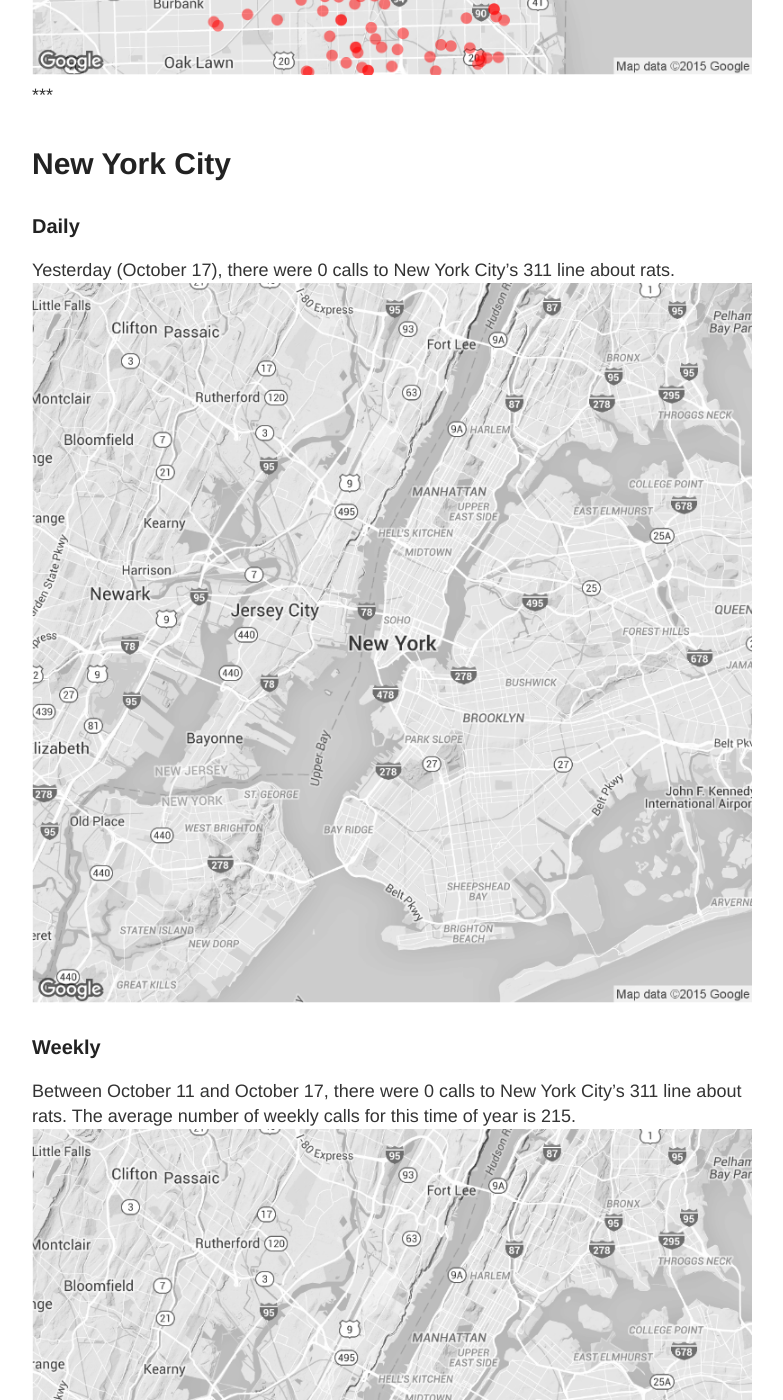
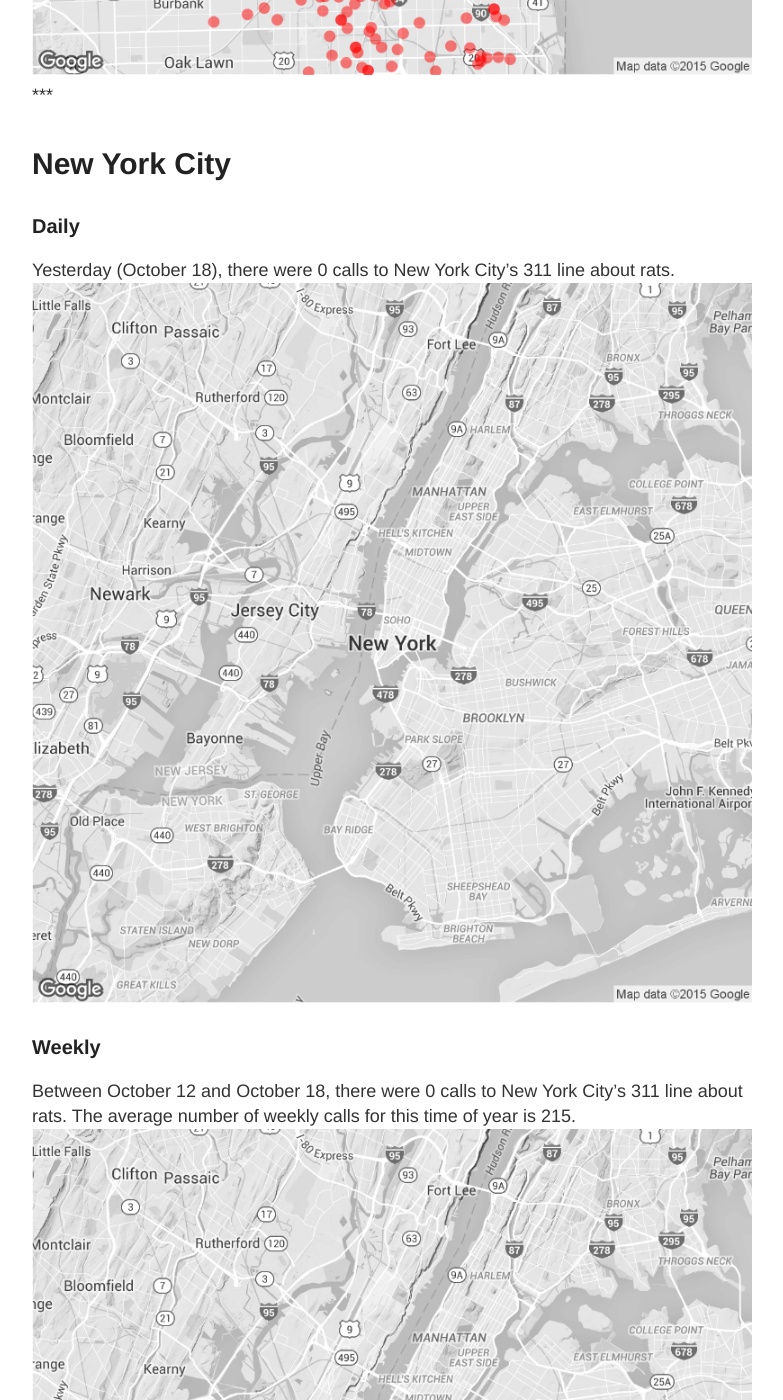
Before and after one commit to DanielHadley/ratmaps, a Jekyll site: the page built from daily.md, in a window 1280 px wide and 1400 px high, scrolled down 1986 px. Shown: the whole window, without its empty margins (248-1031 px from the left). Built offline with Jekyll 4.4.1, drawn with Linux system fonts in a browser that asks for light colours; comment, search, counter and statistics services are not loaded; some of the changed text lies outside the part shown.

Commit message:
Daily Maps

```diff
--- a/daily.md
+++ b/daily.md
@@ -15,22 +15,22 @@
 
 ### Daily
 
-Yesterday (October 17), there were 2 calls to Chicago's 311 line about rats.
+Yesterday (October 18), there were 45 calls to Chicago's 311 line about rats.
 ![Chicago rat calls to 311 weekly map]({{ site.cityimages }}/daily/Chicago_Rat_Map_Daily.png)
 
 ### Weekly
-Between October 11 and October 17, there were 866 calls to Chicago's 311 line about rats. The average number of weekly calls for this time of year is 641.
+Between October 12 and October 18, there were 924 calls to Chicago's 311 line about rats. The average number of weekly calls for this time of year is 641.
 ![Chicago rat calls to 311 weekly map]({{ site.cityimages }}/daily/Chicago_Rat_Map_Weekly.png)
 ***
 # New York City <a id="nyc"><a>
 
 ### Daily
 
-Yesterday (October 17), there were 0 calls to New York City's 311 line about rats.
+Yesterday (October 18), there were 0 calls to New York City's 311 line about rats.
 ![NYC rat calls to 311 weekly map]({{ site.cityimages }}/daily/NYC_Rat_Map_Daily.png)
 
 ### Weekly
-Between October 11 and October 17, there were 0 calls to New York City's 311 line about rats. The average number of weekly calls for this time of year is 215.
+Between October 12 and October 18, there were 0 calls to New York City's 311 line about rats. The average number of weekly calls for this time of year is 215.
 ![NYC rat calls to 311 weekly map]({{ site.cityimages }}/daily/NYC_Rat_Map_Weekly.png)
 
 Each red dot represents one call about a rat seen in that location. The dots are transparent, so multiple calls from one location will be seen as a solid dot. The usual caveats apply: more calls do not necessarily mean that there are more rats in that location than other parts of the city. A cluster of dots could indicate that one resident is unusually vocal about rodents in his or her neighborhood. Also, more densely populated neighborhoods tend to make more calls to 311.
```
Also changed, not shown: images/pages/daily/Chicago_Rat_Map_Daily.png, images/pages/daily/Chicago_Rat_Map_Weekly.png.
